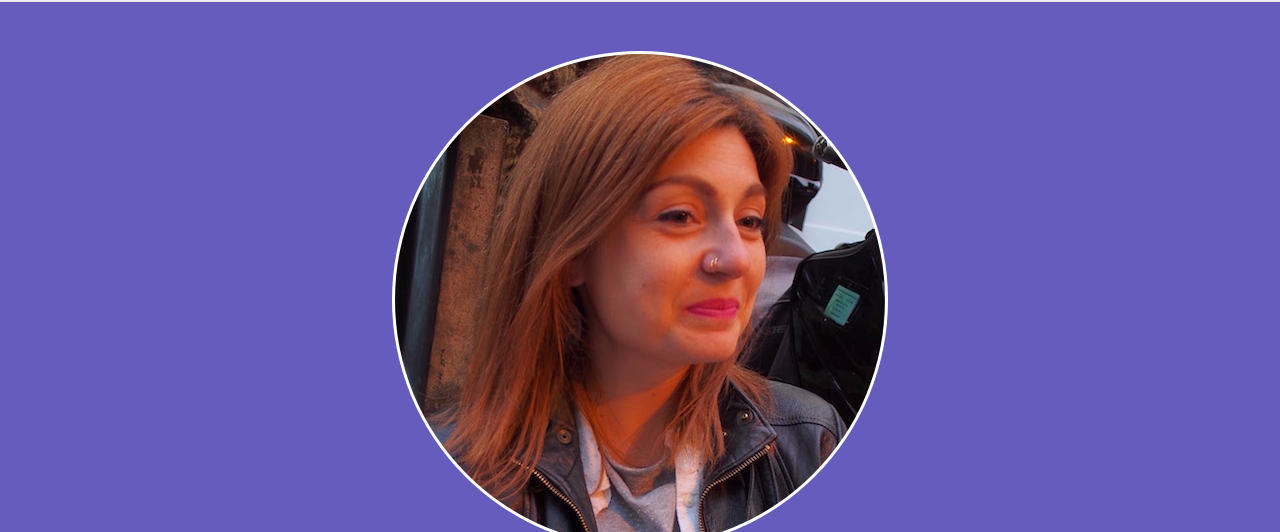
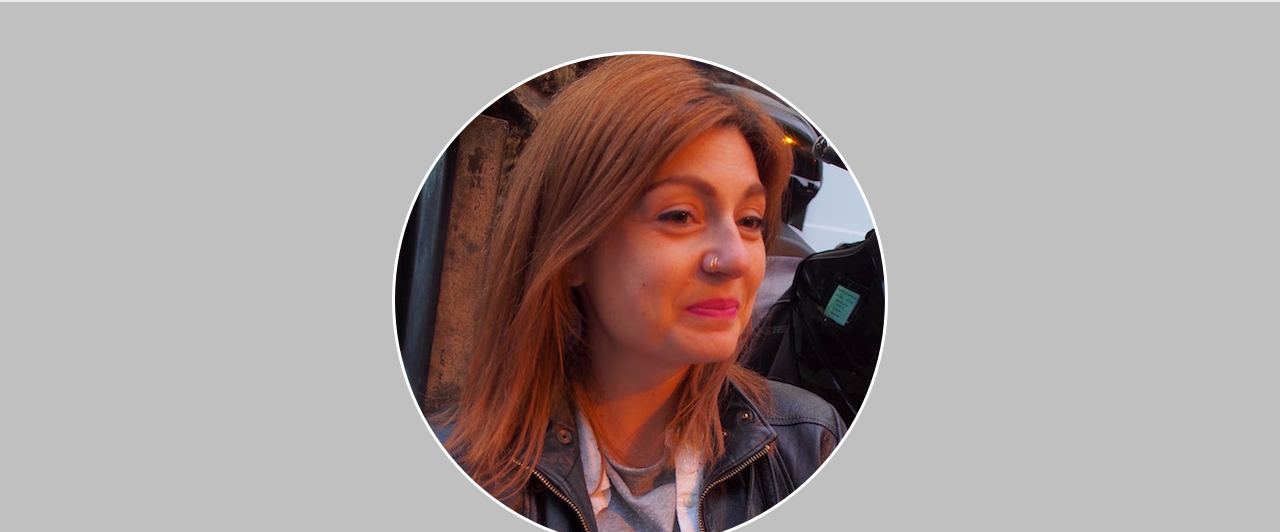
Before and after one commit to readevalprint/alexgiann.github.io, a plain HTML site: page index.html in a window 1280 px wide. Shown: the part 71-603 px from the top of the page. Drawn offline with nearby package versions, Linux system fonts and the light colour scheme.

Commit message:
change color

```diff
--- a/css/style.css
+++ b/css/style.css
@@ -89,7 +89,7 @@ img{max-width:100%;}
 /*---End-header---*/
 /*---content----*/
 .grid1{
-	background:#665cbe;
+	background:silver;
 	text-align:center;
 	padding: 50px 0px;
 }
```
